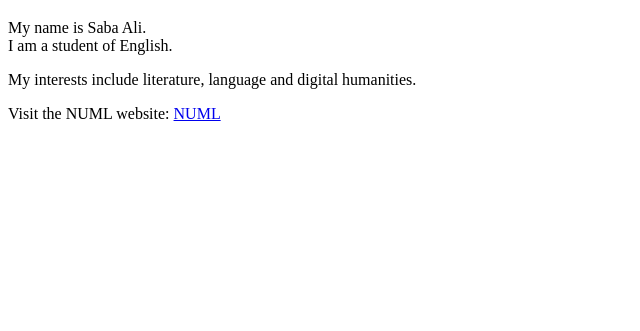
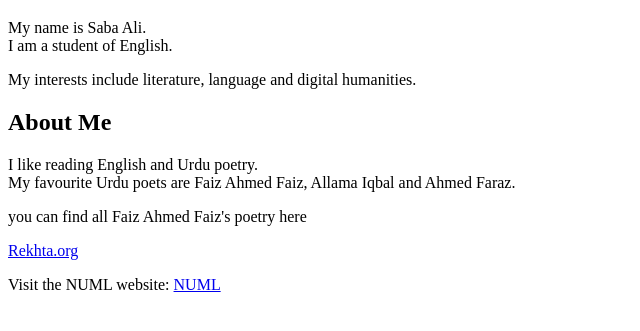
Before and after one commit to sabaali6/Web-Design-Lab, a plain HTML site: page index.html in a window 1280 px wide. Shown: the part 61-392 px from the top of the page, without its empty margins (0-640 px from the left). Drawn offline with Linux system fonts and the light colour scheme.

Commit message:
Update index.html

```diff
--- a/index.html
+++ b/index.html
@@ -10,6 +10,10 @@
     <p>My name is Saba Ali. <br>I am a student of English.</p>
 
 <p>My interests include literature, language and digital humanities.</p>
+    <h2>About Me</h2>
+    <p>I like reading English and Urdu poetry.<br> My favourite Urdu poets are Faiz Ahmed Faiz, Allama Iqbal and Ahmed Faraz. </p>
+    <p>you can find all Faiz Ahmed Faiz's poetry here</p>
+    <a href= "https://www.rekhta.org/poets/faiz-ahmad-faiz/all?lang=ur">Rekhta.org</a>
 <p>
     Visit the NUML website:
     <a href="https://numl.edu.pk/">NUML</a>
```
